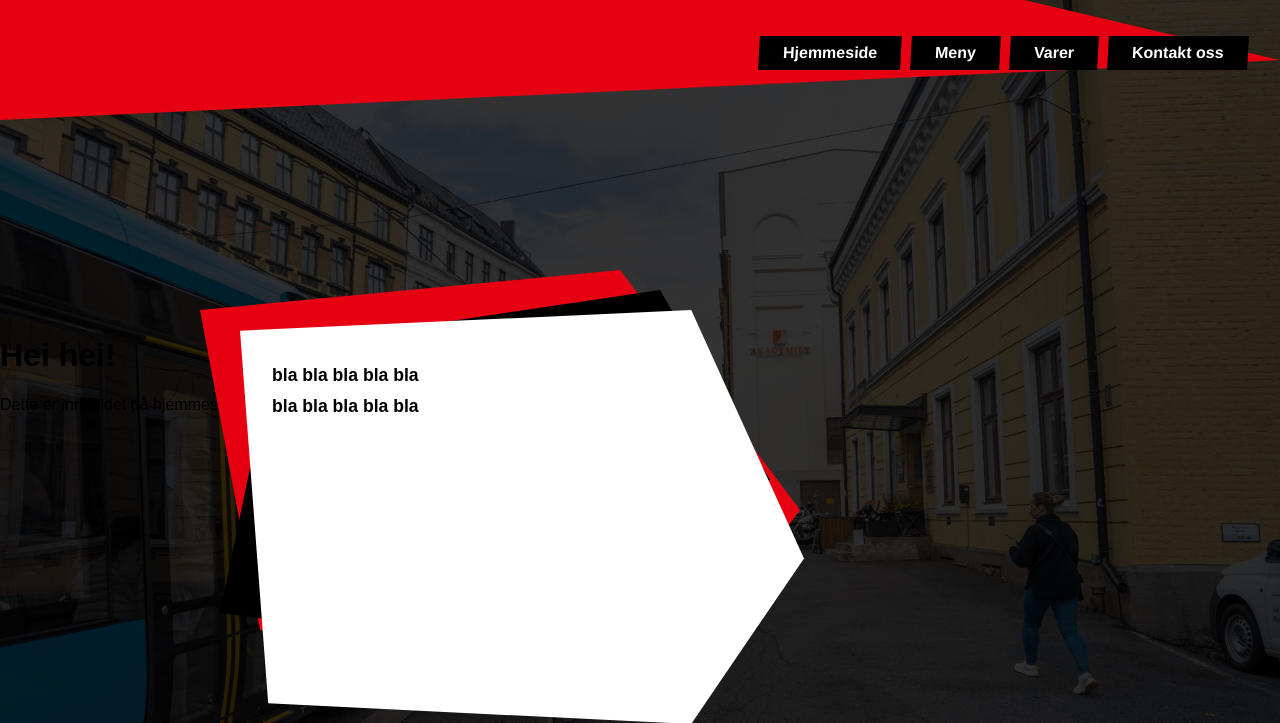
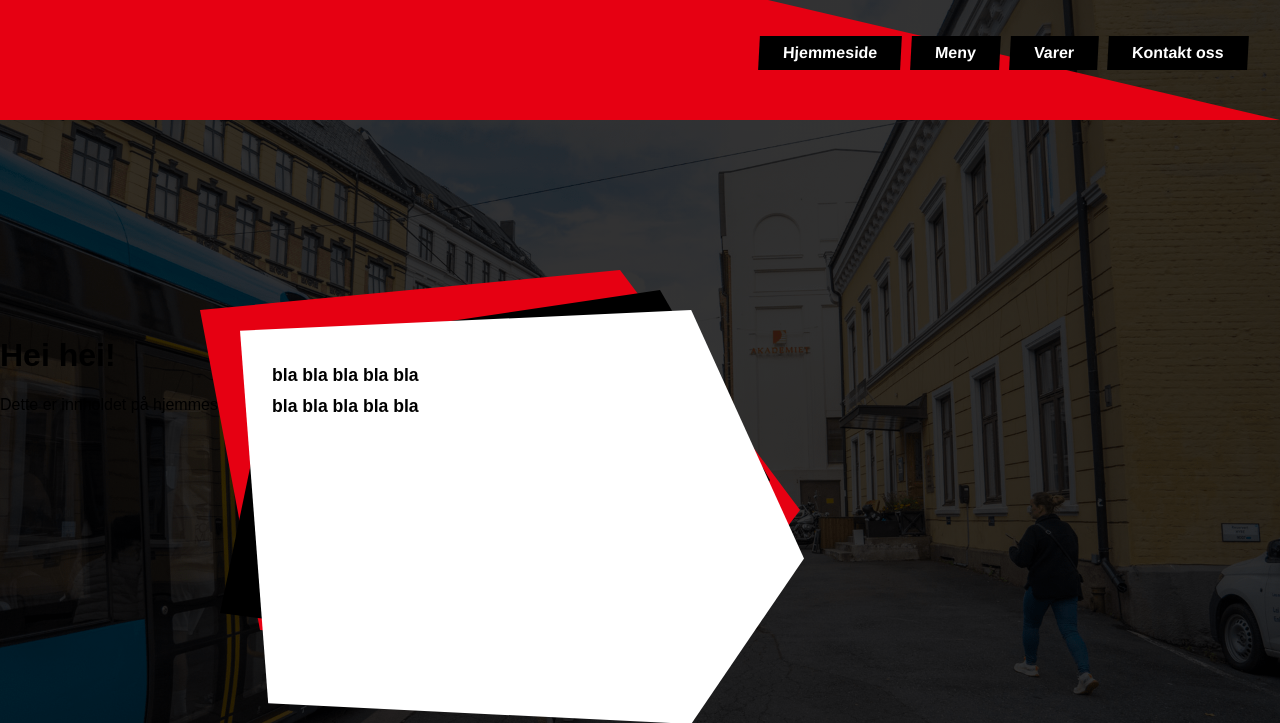
Before and after one commit to 24caratgoldenlabububobatea/kant, a Flask app: page / in a window 1280 px wide. Shown: the top 723 px of the page. Run offline with Flask 3, Linux system fonts and the light colour scheme.

Commit message:
playing with shapes.

```diff
--- a/static/css/css.css
+++ b/static/css/css.css
@@ -23,7 +23,7 @@ body {
 
 .nav-bg {
   background: #E60012;
-  clip-path: polygon(0 0, 80% 0, 100% 50%, 0 100%);
+  clip-path: polygon(0 0, 60% 0, 100% 100%, 0 100%);
   height: 100%;
   width: 100%;
   position: absolute;
```
